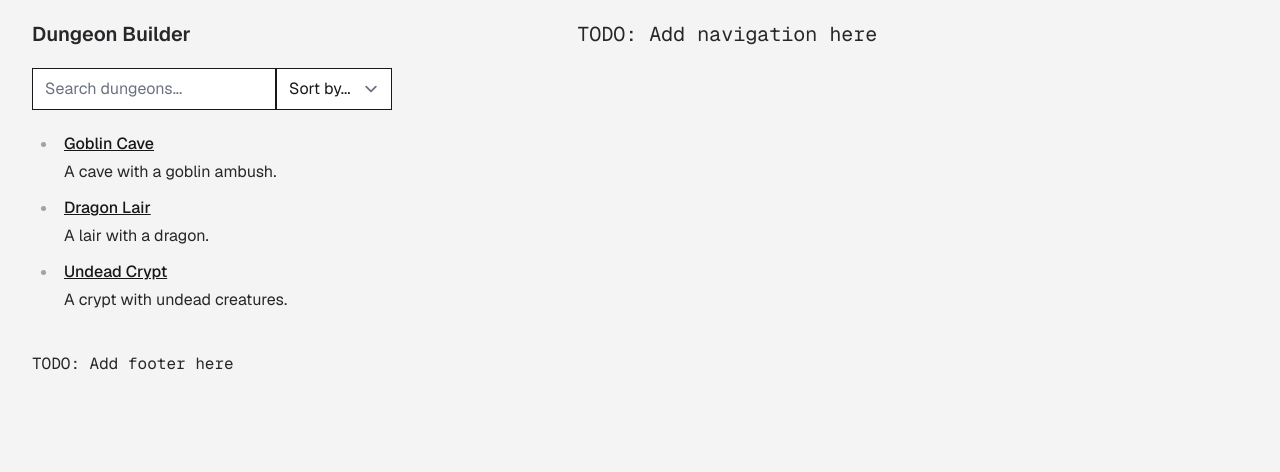
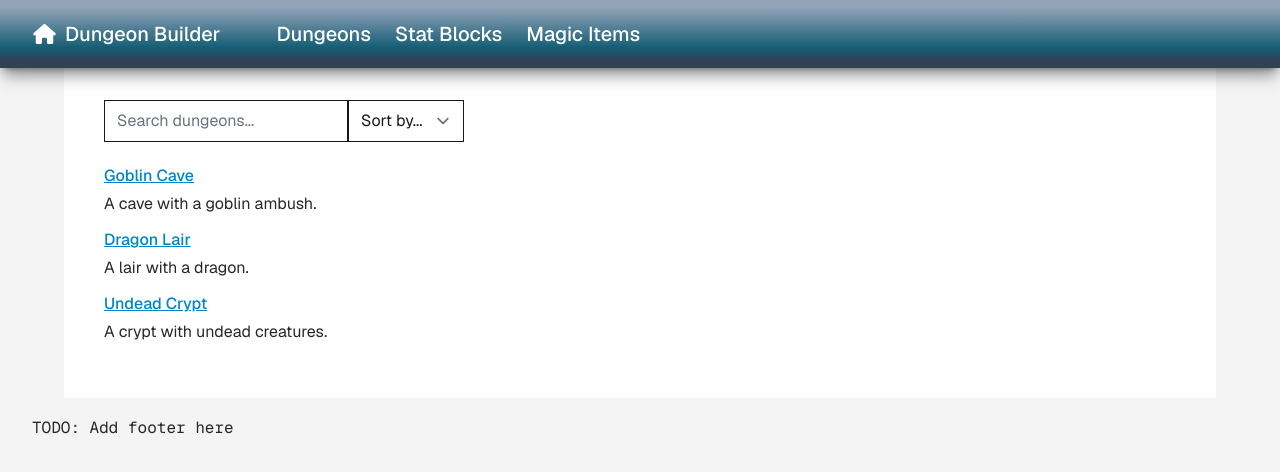
Before and after one commit to rose-pace/dungeon-builder, a Next.js app: page / in a window 1280 px wide. Shown: the top 472 px of the page. Built offline with nearby package versions, Linux system fonts and the light colour scheme.

Commit message:
Add top nav with header styling; add Font Awesome icons and update layout styles

```diff
--- a/package.json
+++ b/package.json
@@ -9,6 +9,11 @@
     "lint": "next lint --fix"
   },
   "dependencies": {
+    "@fortawesome/fontawesome-svg-core": "^6.7.2",
+    "@fortawesome/free-brands-svg-icons": "^6.7.2",
+    "@fortawesome/free-regular-svg-icons": "^6.7.2",
+    "@fortawesome/free-solid-svg-icons": "^6.7.2",
+    "@fortawesome/react-fontawesome": "^0.2.2",
     "immer": "^10.1.1",
     "next": "15.1.2",
     "react": "^19.0.0",
--- a/src/app/dungeons/components/DungeonList.tsx
+++ b/src/app/dungeons/components/DungeonList.tsx
@@ -39,7 +39,7 @@ const DungeonList = () => {
   return (
     <>
       <SearchBar searchTerm={searchTerm} onSearch={handleSearch} onSort={handleSort} />
-      <ul>
+      <ul className="list-none ps-0 prose-li:ps-0">
         {dungeons.map(dungeon => (
           <li key={dungeon.id}>
             <Link href={`/dungeons/${dungeon.slug}`}>
--- a/src/app/layout.tsx
+++ b/src/app/layout.tsx
@@ -1,6 +1,14 @@
 import type { Metadata } from 'next';
 import { Geist, Geist_Mono } from 'next/font/google';
 import './globals.css';
+import Link from 'next/link';
+// setup fontawesome
+import { config } from '@fortawesome/fontawesome-svg-core';
+import '@fortawesome/fontawesome-svg-core/styles.css';
+config.autoAddCss = false;
+// fonts
+import { FontAwesomeIcon } from '@fortawesome/react-fontawesome';
+import { faHouse } from '@fortawesome/free-solid-svg-icons';
 
 const geistSans = Geist({
   variable: '--font-geist-sans',
@@ -27,16 +35,39 @@ export default function RootLayout({
       <body
         className={`${geistSans.variable} ${geistMono.variable} max-w-full antialiased prose prose-dungeon dark:prose-invert`}
       >
-        <header className="prose-xl sticky top-0 z-40">
-          <div className="max-w-8xl mx-auto p-4 sm:px-6 md:px-8 flex gap-4 leading-9">
+        <header className="prose-xl sticky top-0 z-40 bg-gradient-to-t from-slate-700 dark:from-sky-500 from-10% via-cyan-800 dark:via-indigo-600 via-30% to-slate-400 dark:to-slate-700 to-90% shadow-lg shadow-zinc-800/50 dark:shadow-sky-400/50 prose-a:no-underline prose-a:text-white">
+          <div className="mx-auto p-4 sm:px-6 md:px-8 flex gap-4 leading-9">
             <div className="font-semibold">
-              {String(metadata.title)}
+              <Link href="/">
+                <FontAwesomeIcon icon={faHouse} className="mr-2 fa-fw" />
+                Dungeon Builder
+              </Link>
             </div>
-            <div className="monospace grow text-center">TODO: Add navigation here</div>
+            <nav className="prose-ul:m-0 prose-li:m-0">
+              <ul className="flex list-none space-x-4">
+                <li>
+                  <Link href="/dungeons" className="hover:underline">
+                    Dungeons
+                  </Link>
+                </li>
+                <li>
+                  <a href="/stat-blocks" className="hover:underline">
+                    Stat Blocks
+                  </a>
+                </li>
+                <li>
+                  <a href="/magic-items" className="hover:underline">
+                    Magic Items
+                  </a>
+                </li>
+              </ul>
+            </nav>
           </div>
         </header>
-        <main className="max-w-8xl mx-auto px-4 sm:px-6 md:px-8">
-          {children}
+        <main className="hover:prose-a:text-sky-500 max-w-screen-xl mx-auto px-4 sm:px-8 md:px-16">
+          <div className="bg-white dark:bg-slate-600 py-8 px-4 sm:px-8 md:px-10">
+            {children}
+          </div>
         </main>
         <footer>
           <div className="max-w-8xl mx-auto px-4 sm:px-6 md:px-8 py-4">
--- a/tailwind.config.ts
+++ b/tailwind.config.ts
@@ -19,7 +19,7 @@ export default {
             '--tw-prose-body': theme('colors.zinc[800]'),
             '--tw-prose-headings': theme('colors.slate[700]'),
             '--tw-prose-lead': theme('colors.zinc[700]'),
-            '--tw-prose-links': theme('colors.zinc[900]'),
+            '--tw-prose-links': theme('colors.sky[600]'),
             '--tw-prose-bold': theme('colors.zinc[900]'),
             '--tw-prose-counters': theme('colors.zinc[600]'),
             '--tw-prose-bullets': theme('colors.zinc[400]'),
@@ -35,10 +35,10 @@ export default {
             '--tw-prose-invert-body': theme('colors.zinc[200]'),
             '--tw-prose-invert-headings': theme('colors.slate[400]'),
             '--tw-prose-invert-lead': theme('colors.zinc[300]'),
-            '--tw-prose-invert-links': theme('colors.slate[400]'),
+            '--tw-prose-invert-links': theme('colors.sky[300]'),
             '--tw-prose-invert-bold': theme('colors.slate[400]'),
             '--tw-prose-invert-counters': theme('colors.zinc[400]'),
-            '--tw-prose-invert-bullets': theme('colors.zinc[600]'),
+            '--tw-prose-invert-bullets': theme('colors.zinc[400]'),
             '--tw-prose-invert-hr': theme('colors.zinc[700]'),
             '--tw-prose-invert-quotes': theme('colors.zinc[100]'),
             '--tw-prose-invert-quote-borders': theme('colors.zinc[700]'),
```
Also changed, not shown: 1 other file (tests, documents, lock files or other folders).
